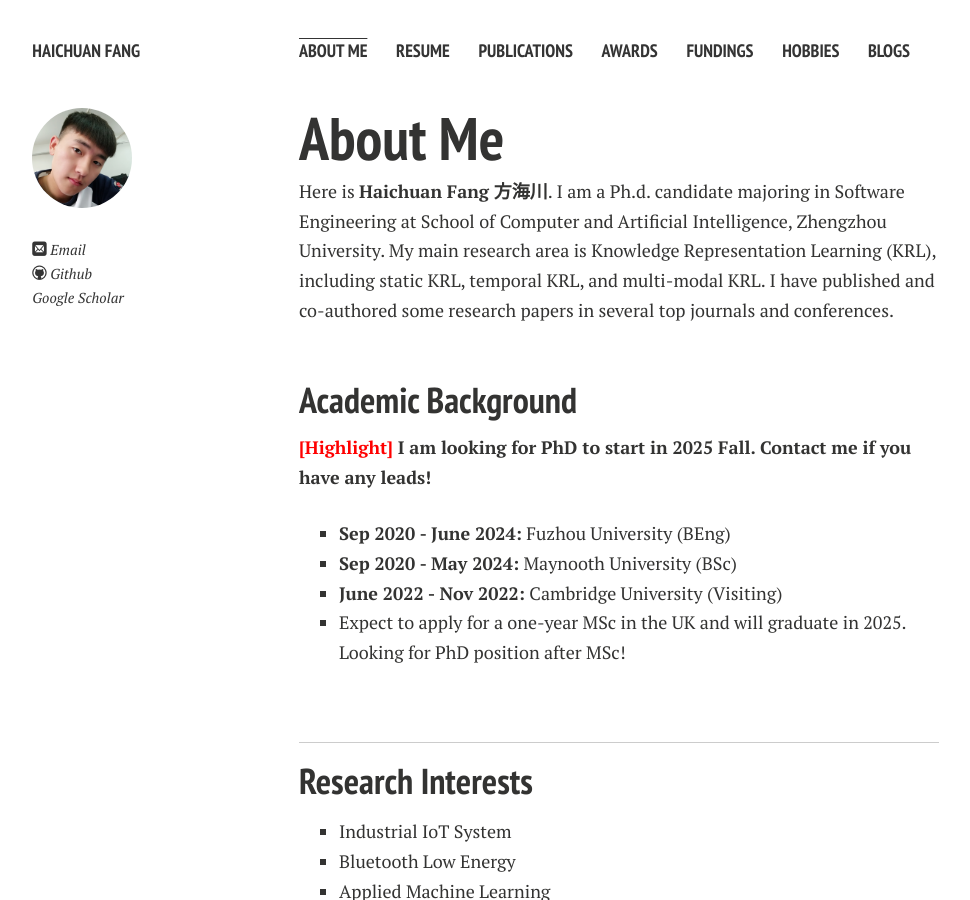
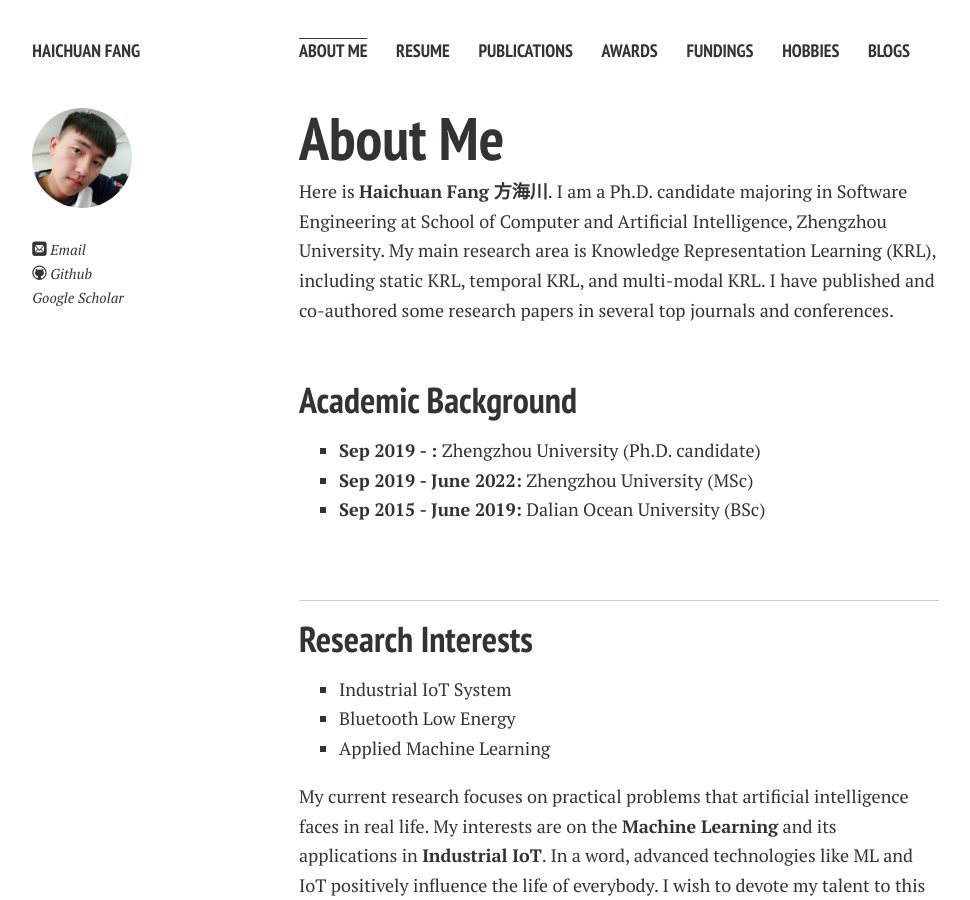
Before and after one commit to wywsunflower/wywsunflower.github.io, a Jekyll site: the page built from index.md, in a window 1280 px wide and 900 px high. Shown: the whole window, without its empty margins (21-991 px from the left). Built offline with Jekyll 4.4.1, drawn with Linux system fonts in a browser that asks for light colours; nearby versions of some CDN libraries; comment, search, counter and statistics services are not loaded; a style sheet for code colours, icons or effects is not loaded; our own code applies the rules of GitHub Pages for plain Markdown files.

Commit message:
Update index.md

```diff
--- a/index.md
+++ b/index.md
@@ -9,19 +9,19 @@ layout: page
 Here is **Haichuan Fang 方海川**.
 <!--
 I am a senior student majoring in **Automation** at Fuzhou University and **Robotics** at Maynooth University (Ireland, Combined Degrees). Currently, I am working as a research assistant in the **IACTIP Lab** (Provincial Key), advised by [Prof. Zhezhuang Xu](https://www.researchgate.net/profile/Zhezhuang-Xu). Here is [[my CV](https://caihanlin.com/file/CV-HanlinCAI.pdf)]. -->
-I am a  Ph.d. candidate majoring in Software Engineering at School of Computer and Artificial Intelligence, Zhengzhou University. My main research area is Knowledge Representation Learning (KRL), including static KRL, temporal KRL, and multi-modal KRL. I have published and co-authored some research papers in several top journals and conferences.
+I am a  Ph.D. candidate majoring in Software Engineering at School of Computer and Artificial Intelligence, Zhengzhou University. My main research area is Knowledge Representation Learning (KRL), including static KRL, temporal KRL, and multi-modal KRL. I have published and co-authored some research papers in several top journals and conferences.
 
 <br>
 
 ## Academic Background
 
-**<font color='red'>[Highlight]</font> I am looking for PhD to start in 2025 Fall. Contact me if you have any leads!**
+<!-- **<font color='red'>[Highlight]</font> I am looking for PhD to start in 2025 Fall. Contact me if you have any leads!** -->
 
-- **Sep 2020 - June 2024:** Fuzhou University (BEng)
-- **Sep 2020 - May 2024:** Maynooth University (BSc)
-- **June 2022 - Nov 2022:** Cambridge University (Visiting)
-- Expect to apply for a one-year MSc in the UK and will graduate in 2025. Looking for PhD position after MSc!
+- **Sep 2019 - :** Zhengzhou University (Ph.D. candidate)
+- **Sep 2019 - June 2022:** Zhengzhou University (MSc)
+- **Sep 2015 - June 2019:** Dalian Ocean University (BSc)
 
+<!-- - Expect to apply for a one-year MSc in the UK and will graduate in 2025. Looking for PhD position after MSc! -->
 <br>
 
 ---
```
